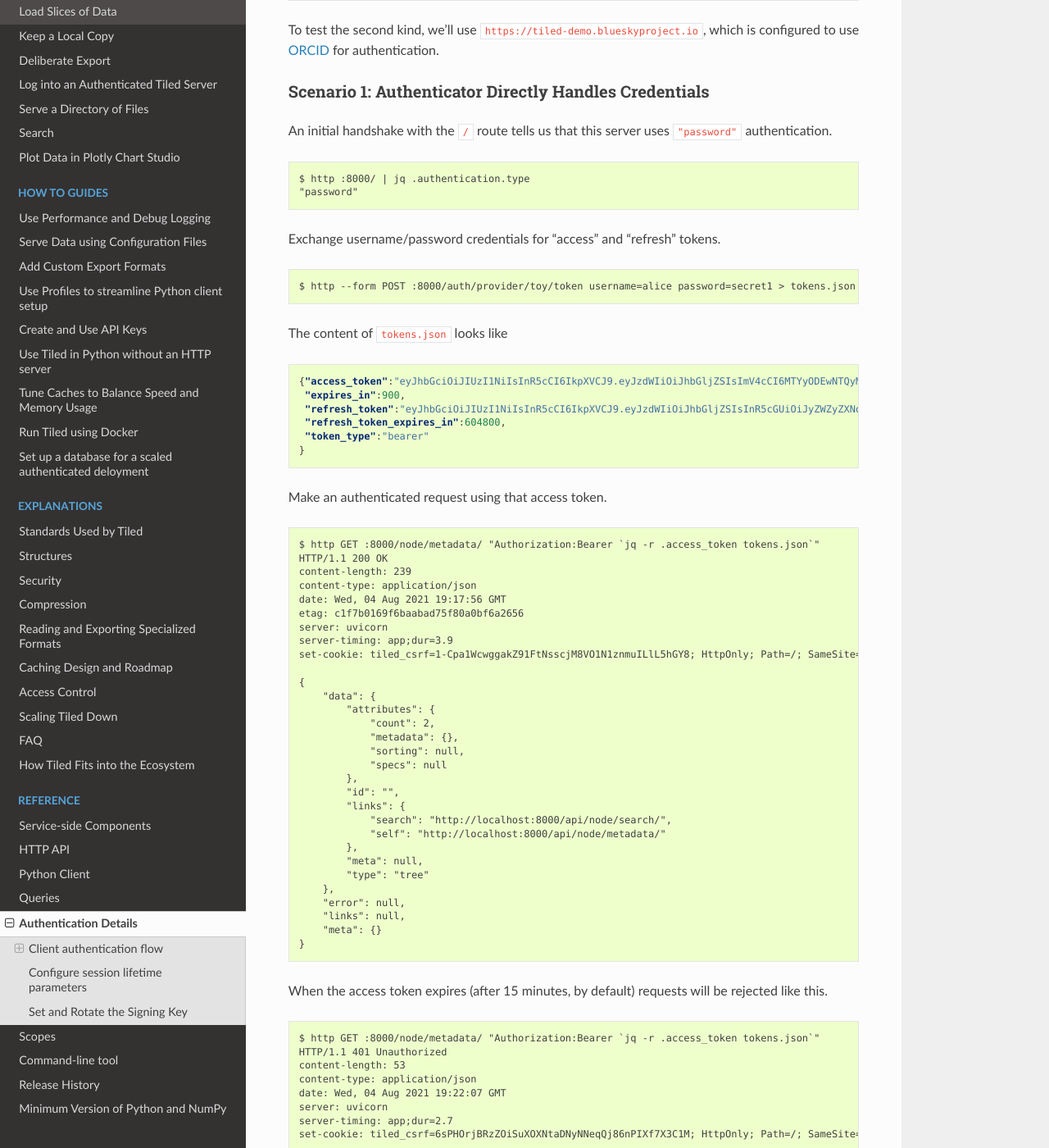
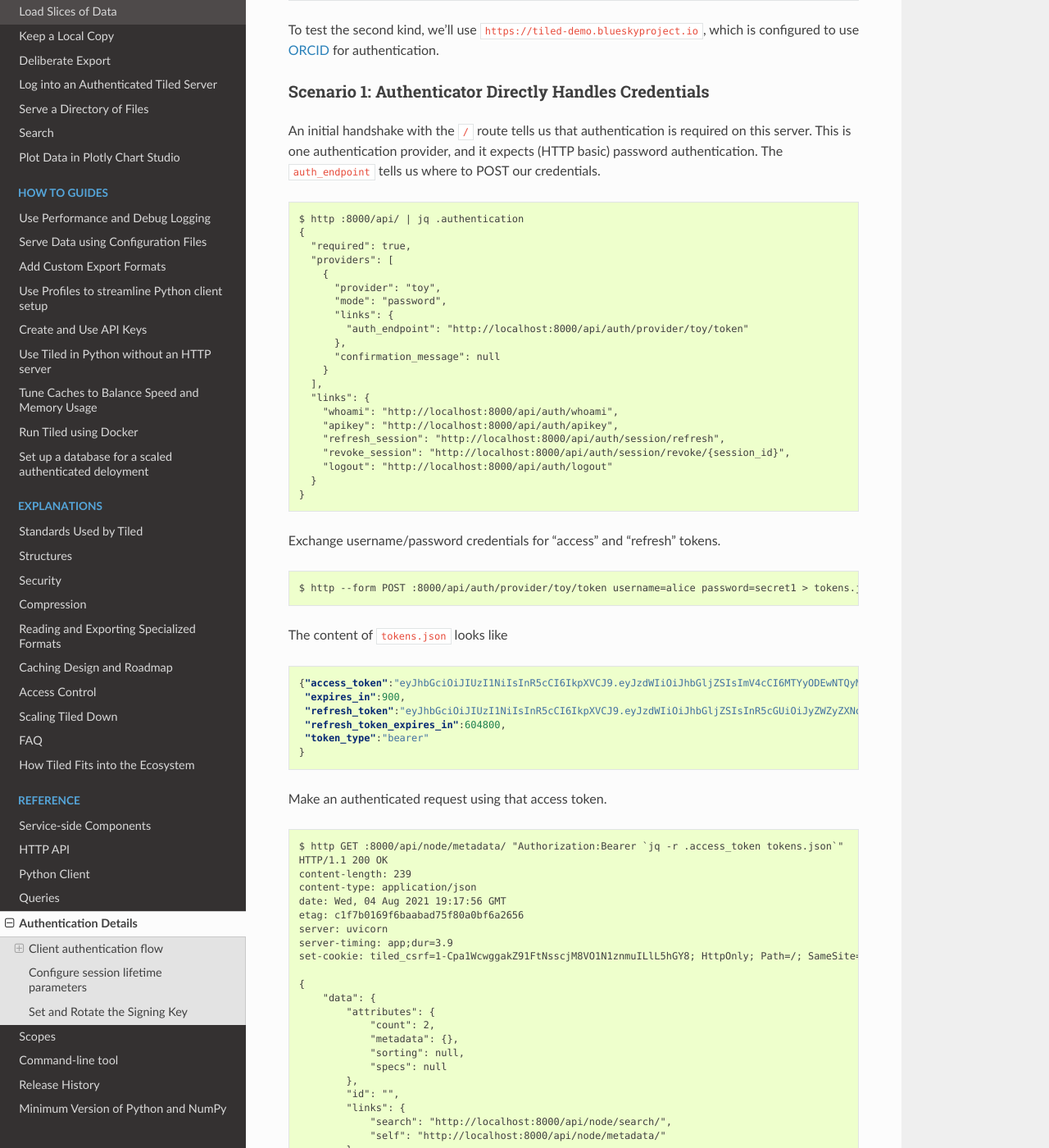
Before and after one commit to bluesky/tiled, a Sphinx documentation site: the page built from docs/source/reference/authentication.md, in a window 1280 px wide and 1400 px high, scrolled down 790 px. Shown: the whole window at 82% size. Built offline with Sphinx 7.4.7 and the Read the Docs theme 2.0.0, drawn with Linux system fonts in a browser that asks for light colours; pages that are not in the unit, such as notebooks, are missing from menus; some of the changed text lies outside the part shown.

Commit message:
Update auth details.

````diff
--- a/docs/source/reference/authentication.md
+++ b/docs/source/reference/authentication.md
@@ -36,18 +36,39 @@ is configured to use [ORCID](https://orcid.org/) for authentication.
 
 ### Scenario 1: Authenticator Directly Handles Credentials
 
-An initial handshake with the `/` route tells us that this server uses
-`"password"` authentication.
+An initial handshake with the `/` route tells us that authentication is required
+on this server. This is one authentication provider, and it expects (HTTP
+basic) password authentication. The `auth_endpoint` tells us where to POST our
+credentials.
 
 ```
-$ http :8000/ | jq .authentication.type
-"password"
+$ http :8000/api/ | jq .authentication
+{
+  "required": true,
+  "providers": [
+    {
+      "provider": "toy",
+      "mode": "password",
+      "links": {
+        "auth_endpoint": "http://localhost:8000/api/auth/provider/toy/token"
+      },
+      "confirmation_message": null
+    }
+  ],
+  "links": {
+    "whoami": "http://localhost:8000/api/auth/whoami",
+    "apikey": "http://localhost:8000/api/auth/apikey",
+    "refresh_session": "http://localhost:8000/api/auth/session/refresh",
+    "revoke_session": "http://localhost:8000/api/auth/session/revoke/{session_id}",
+    "logout": "http://localhost:8000/api/auth/logout"
+  }
+}
 ```
 
 Exchange username/password credentials for "access" and "refresh" tokens.
 
 ```
-$ http --form POST :8000/auth/provider/toy/token username=alice password=secret1 > tokens.json
+$ http --form POST :8000/api/auth/provider/toy/token username=alice password=secret1 > tokens.json
 ```
 
 The content of `tokens.json` looks like
@@ -64,7 +85,7 @@ The content of `tokens.json` looks like
 Make an authenticated request using that access token.
 
 ```
-$ http GET :8000/node/metadata/ "Authorization:Bearer `jq -r .access_token tokens.json`"
+$ http GET :8000/api/node/metadata/ "Authorization:Bearer `jq -r .access_token tokens.json`"
 HTTP/1.1 200 OK
 content-length: 239
 content-type: application/json
@@ -100,7 +121,7 @@ When the access token expires (after 15 minutes, by default) requests will be
 rejected like this.
 
 ```
-$ http GET :8000/node/metadata/ "Authorization:Bearer `jq -r .access_token tokens.json`"
+$ http GET :8000/api/node/metadata/ "Authorization:Bearer `jq -r .access_token tokens.json`"
 HTTP/1.1 401 Unauthorized
 content-length: 53
 content-type: application/json
@@ -117,7 +138,7 @@ set-cookie: tiled_csrf=6sPHOrjBRzZOiSuXOXNtaDNyNNeqQj86nPIXf7X3C1M; HttpOnly; Pa
 Exchange the refresh token for a fresh pair of access and refresh tokens.
 
 ```
-$ http POST :8000/auth/session/refresh refresh_token=`jq -r .refresh_token tokens.json` > tokens.json
+$ http POST :8000/api/auth/session/refresh refresh_token=`jq -r .refresh_token tokens.json` > tokens.json
 ```
 
 And resume making requests with the new access token.
@@ -132,7 +153,7 @@ An initial handshake with the `/` route tells us that this server uses
 `"external"` authentication.
 
 ```
-$ http https://tiled-demo.blueskyproject.io/ | jq .authentication.type
+$ http https://tiled-demo.blueskyproject.io/api/ | jq .authentication.type
 "external"
 ```
 
@@ -140,7 +161,7 @@ Elsewhere in this same response, we can find the authentication endpoint for
 this external identity provider.
 
 ```
-$ http https://tiled-demo.blueskyproject.io/ | jq .authentication.endpoint
+$ http https://tiled-demo.blueskyproject.io/api/ | jq .authentication.endpoint
 "https://orcid.org/oauth/authorize?client_id=APP-0ROS9DU5F717F7XN&response_type=code&scope=openid&redirect_uri=https://tiled-demo.blueskyproject.io/auth/code",
 ```
 
@@ -151,7 +172,7 @@ a valid refresh token from Tiled that encodes your ORCID username. Exchange the
 refresh token for an access token and a fresh refresh token like so.
 
 ```
-$ http POST https://tiled-demo.blueskyproject.io/auth/session/refresh refresh_token="TOKEN PASTED FROM WEB BROWSER" > tokens.json
+$ http POST https://tiled-demo.blueskyproject.io/api/auth/session/refresh refresh_token="TOKEN PASTED FROM WEB BROWSER" > tokens.json
 ```
 
 From here, everything follows the same as in Scenario 1, above.
````
